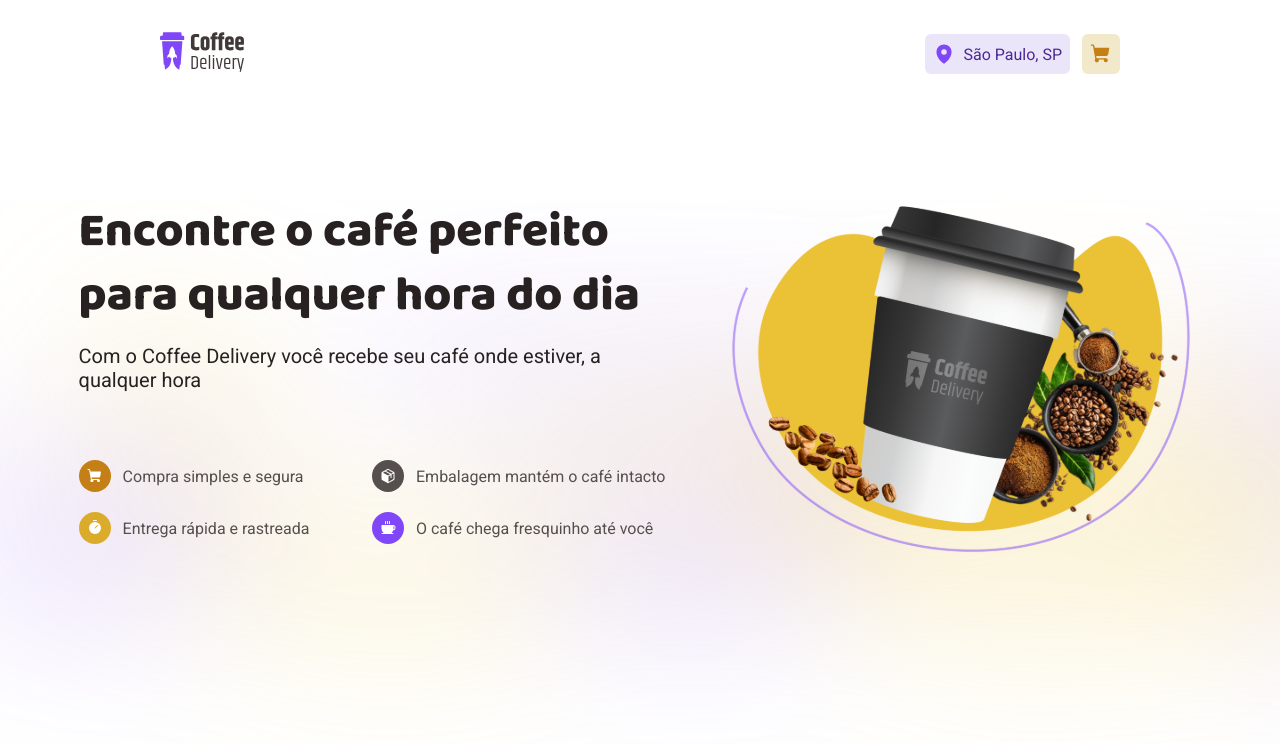
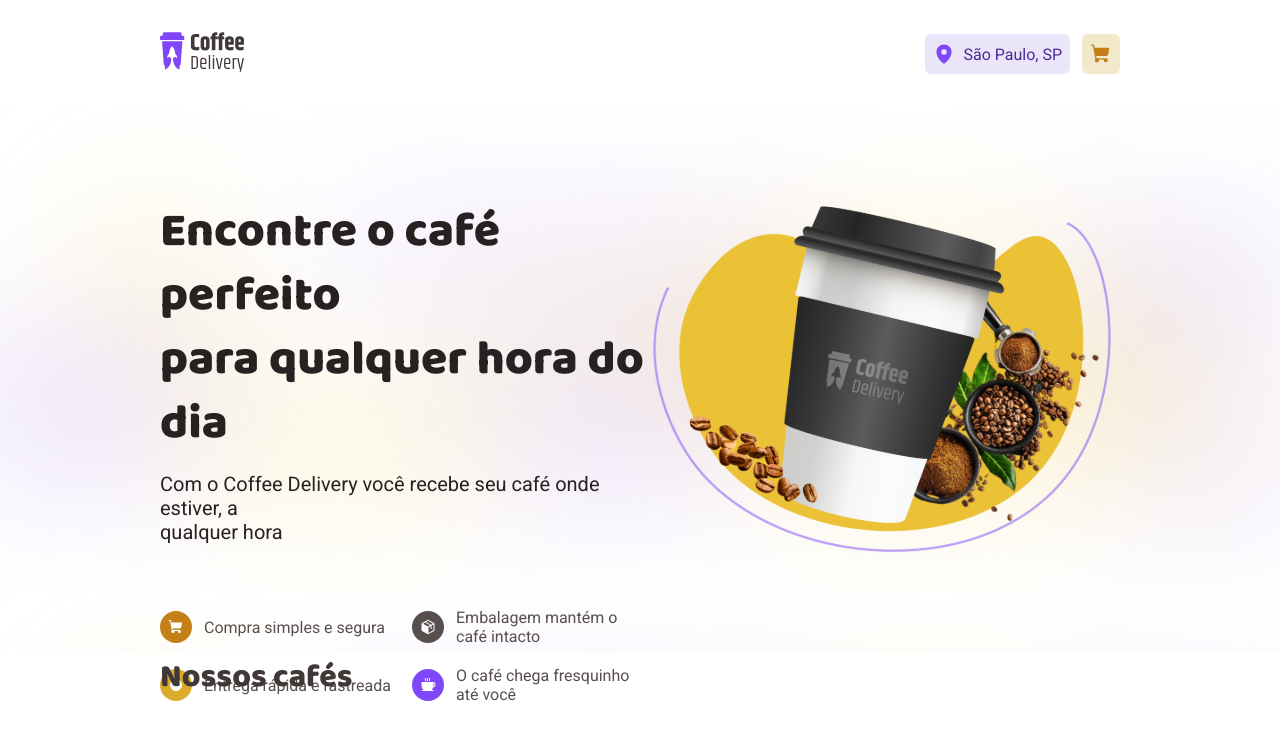
Before and after one commit to guilhermematos13/coffee-project, a React (Vite) app: page / in a window 1280 px wide. Shown: the top 752 px of the page. Built offline with nearby package versions, Linux system fonts and the light colour scheme.

Commit message:
feat: adjust code

```diff
--- a/src/pages/Home/components/Summary/index.tsx
+++ b/src/pages/Home/components/Summary/index.tsx
@@ -1,54 +1,68 @@
 import { Coffee, Package, ShoppingCart, Timer } from "phosphor-react";
 import SummaryImage from "../../../../assets/HomeImage.svg";
 import {
-  IconsSummary,
-  SummaryContainer,
-  SummaryHeader,
-  SummarySection,
+  Container,
+  Icon,
+  Item,
+  ItemTitle,
+  ItemsContainer,
+  Subtitle,
+  SubtitleContainer,
+  TitleContent,
+  TitleStrong,
 } from "./styles";
 
 export function Summary() {
   return (
-    <SummaryContainer>
-      <SummaryHeader>
-        <strong>
-          Encontre o café perfeito <br></br> para qualquer hora do dia
-        </strong>
+    <Container>
+      <TitleContent>
         <p>
-          Com o Coffee Delivery você recebe seu café onde estiver, a<br></br>
-          qualquer hora
+          <TitleStrong>Encontre o café perfeito </TitleStrong>
         </p>
-        <SummarySection>
-          <span>
-            <IconsSummary variant="yellowDark">
-              <ShoppingCart weight="fill" />
-            </IconsSummary>
-            Compra simples e segura
-          </span>
-          <span>
-            <IconsSummary variant="gray">
-              <Package weight="fill" />
-            </IconsSummary>
-            Embalagem mantém o café intacto
-          </span>
-          <span>
-            <IconsSummary variant="yellow">
-              <Timer weight="fill" />
-            </IconsSummary>
-            Entrega rápida e rastreada
-          </span>
-          <span>
-            <IconsSummary variant="purple">
-              <Coffee weight="fill" />
-            </IconsSummary>
-            O café chega fresquinho até você
-          </span>
-        </SummarySection>
-      </SummaryHeader>
+        <p>
+          <TitleStrong>para qualquer hora do dia</TitleStrong>
+        </p>
+        <SubtitleContainer>
+          <p>
+            <Subtitle>
+              Com o Coffee Delivery você recebe seu café onde estiver, a
+            </Subtitle>
+          </p>
+          <p>
+            <Subtitle>qualquer hora</Subtitle>
+          </p>
+        </SubtitleContainer>
+        <ItemsContainer>
+          <Item>
+            <Icon variant="YellowDark">
+              <ShoppingCart weight="fill" color="#FFFFFF" />
+            </Icon>
+            <ItemTitle>Compra simples e segura</ItemTitle>
+          </Item>
+          <Item>
+            <Icon variant="Gray">
+              <Package weight="fill" color="#FFFFFF" />
+            </Icon>
+            <ItemTitle>Embalagem mantém o café intacto</ItemTitle>
+          </Item>
+          <Item>
+            <Icon variant="Yellow">
+              <Timer weight="fill" color="#FFFFFF" />
+            </Icon>
+            <ItemTitle>Entrega rápida e rastreada</ItemTitle>
+          </Item>
+          <Item>
+            <Icon variant="Purple">
+              <Coffee weight="fill" color="#FFFFFF" />
+            </Icon>
+            <ItemTitle>O café chega fresquinho até você</ItemTitle>
+          </Item>
+        </ItemsContainer>
+      </TitleContent>
       <img
         src={SummaryImage}
         alt="Uma imagem com um copo de isopor branco e preto ao centro com um fundo amarelo ao lado esquerdo do copo contém grãos de café e ao lado direito grãos e pós de café"
       />
-    </SummaryContainer>
+    </Container>
   );
 }
--- a/src/pages/Home/components/Summary/styles.ts
+++ b/src/pages/Home/components/Summary/styles.ts
@@ -1,65 +1,77 @@
 import styled from "styled-components";
-import background from '../../../../assets/Background.svg'
+import background from "../../../../assets/Background.svg";
 
-
-export const SummaryContainer = styled.div`
+export const Container = styled.div`
+  display: flex;
+  justify-content: space-between;
   width: 100%;
   height: 34rem;
-margin-top: 5.75rem;
-display: flex;
-justify-content: center;
-gap:3.5rem;
+  padding: 92px 160px;
   background-image: url(${background});
+  background-size: contain;
 
   img {
     height: 22.5rem;
     width: 30rem;
   }
-`
+`;
 
-export const SummaryHeader = styled.header`
-strong {
+export const TitleContent = styled.div``;
+
+export const TitleStrong = styled.strong`
   font-size: 3rem;
-    font-family: 'Baloo 2';
   font-weight: 800;
   line-height: 4rem;
+  font-family: "Baloo 2", sans-serif;
 
-    color: ${props => props.theme.baseTitle}
-}
+  color: ${(props) => props.theme.baseTitle};
+`;
 
-p{
+export const SubtitleContainer = styled.div`
   margin-top: 1rem;
+`;
+
+export const Subtitle = styled.p`
   font-size: 1.25rem;
-    color: ${props => props.theme.baseTitle};
-}
-`
+  color: ${(props) => props.theme.baseTitle};
+`;
 
-export const SummarySection = styled.section`
+export const ItemsContainer = styled.div`
   display: grid;
+  gap: 1.25rem;
   grid-template-columns: repeat(2, 1fr);
-grid-row-gap: 1.25rem;
-margin-top: 4.25rem;
+  margin-top: 4rem;
+`;
 
-span {
+export const Item = styled.div`
   display: flex;
   align-items: center;
   gap: 0.75rem;
-    color: ${props => props.theme.baseText};
-}
-`
+`;
 
-interface IconsSummaryProps {
-    variant : 'yellowDark' | 'gray' | 'yellow' | 'purple'
+export const ItemTitle = styled.p`
+  color: ${(props) => props.theme.baseText};
+`;
+
+interface IconProps {
+  variant?: "YellowDark" | "Yellow" | "Gray" | "Purple";
 }
 
-export const IconsSummary = styled.div<IconsSummaryProps>`
-background-color: ${props => props.variant === 'yellowDark' ? props.theme.yellowDark : props.variant === 'gray' ? props.theme.baseText : props.variant === 'purple' ? props.theme.purple : props.variant === 'yellow' && props.theme.yellow};
-color: ${props => props.theme.white};
+export const Icon = styled.span<IconProps>`
   display: flex;
+  justify-content: center;
   align-items: center;
-justify-content: center;
-border-radius: 9999px;
-height: 32px;
-width: 32px;
+  padding: 0.5rem;
+  width: 2rem;
+  height: 2rem;
+  border-radius: 999px;
 
-`
+  background-color: ${(props) =>
+    props.variant === "YellowDark"
+      ? props.theme.yellowDark
+      : props.variant === "Yellow"
+      ? props.theme.yellow
+      : props.variant === "Gray"
+      ? props.theme.baseText
+      : props.theme.purple};
+`;
```
Lines whose indentation alone changed are shown as unchanged.
